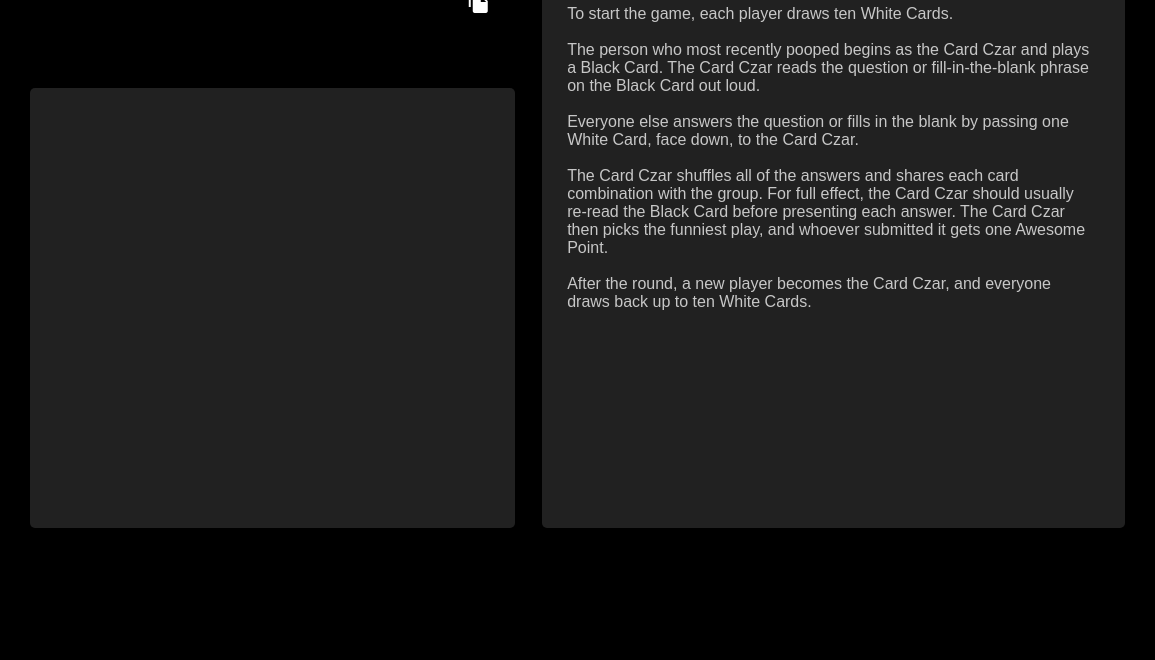
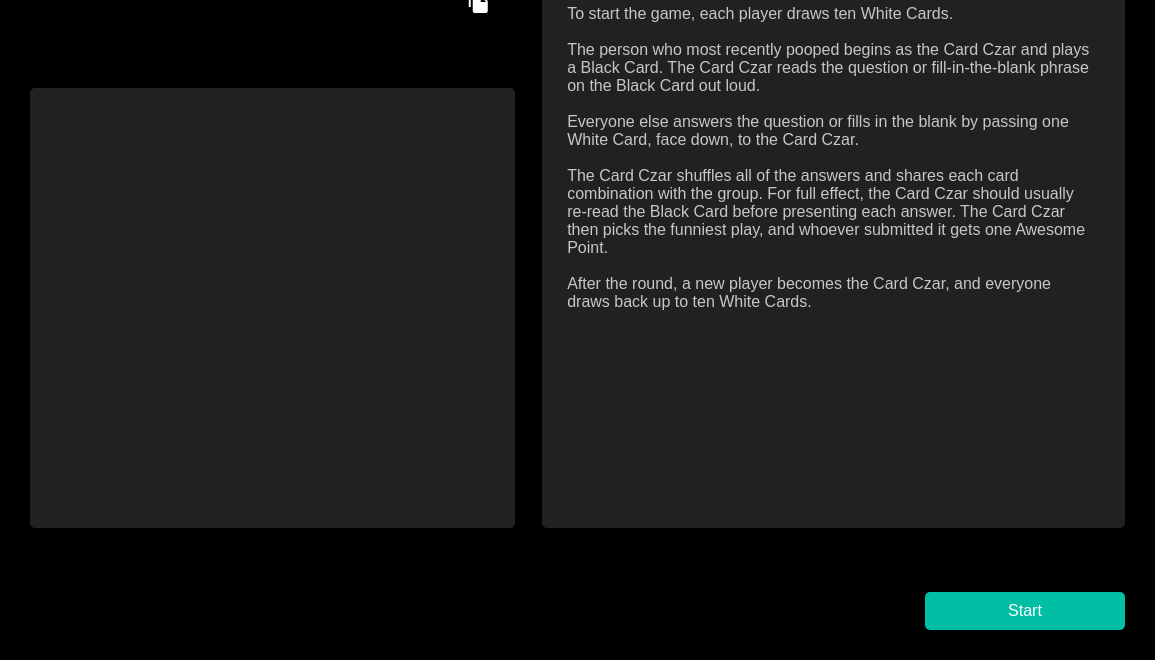
Before and after one commit to Ninkuk/Cards-Against-Humanity-Desktop-App, an Electron app: page lobby.html in a window 1155 px wide. Shown: the part 140-800 px from the top of the page. Drawn offline with Linux system fonts and the light colour scheme; no server answers.

Commit message:
Continue button css added to global styles
Signed-off-by: ninkuk <ninadk03@gmail.com>

```diff
--- a/css/styles.css
+++ b/css/styles.css
@@ -57,3 +57,19 @@ header {
 .selectedOption {
     border: 2px solid #00bfa5;
 }
+
+#continue-btn {
+    cursor: pointer;
+    padding: 10px 15px;
+    margin: 10px;
+    border-radius: 5px;
+    width: 200px;
+    font-size: 100%;
+    background-color: #00bfa5;
+    color: #FFFFFF;
+    border: none;
+
+    position: absolute;
+    right: 20px;
+    bottom: 20px;
+}
```
